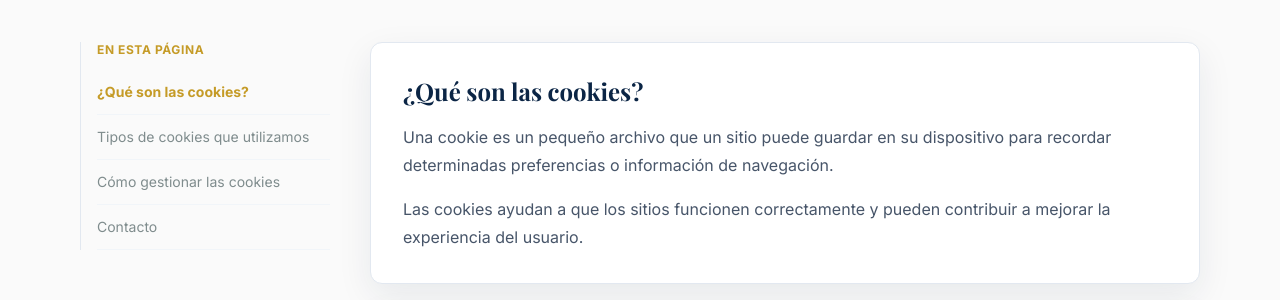
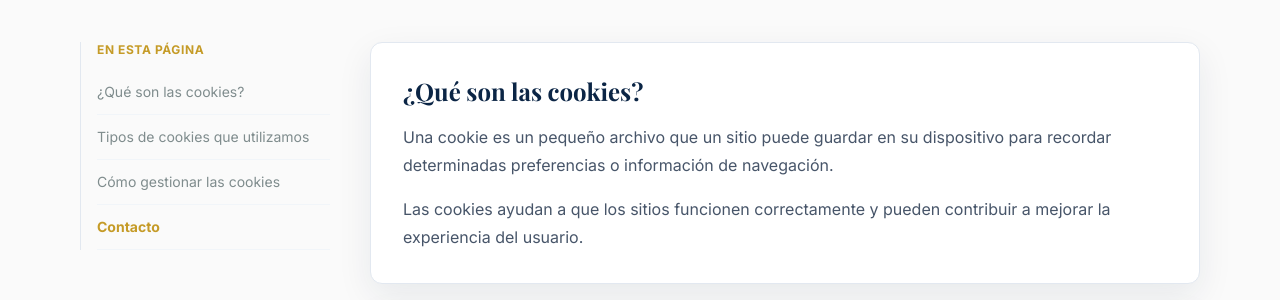
Before and after one commit to moyayasociados/WebSite, a Next.js app: page /politica-cookies in a window 1280 px wide. Shown: the part 327-627 px from the top of the page. Built offline with nearby package versions, Linux system fonts and the light colour scheme; no server answers; a web font is replaced by a local one.

Commit message:
fix navbar and sidebar

```diff
--- a/components/layout/header.tsx
+++ b/components/layout/header.tsx
@@ -15,7 +15,7 @@ import {
 } from "@/shared/lib/landing-navigation";
 export function Header({ config }: { config?: any }) {
   const [open, setOpen] = useState(false);
-  const [active, setActive] = useState("home");
+  const [active, setActive] = useState<string | null>("home");
   const nav = config?.navigation?.items ?? fallbackNavigation;
   const logoSrc =
     typeof config?.site?.logo === "string"
@@ -23,6 +23,10 @@ export function Header({ config }: { config?: any }) {
       : (config?.site?.logo?.src ?? siteConfig.logo.src);
   const logoAlt = config?.site?.name ?? siteConfig.name;
   useEffect(() => {
+    if (!isLandingPath(window.location.pathname)) {
+      setActive(null);
+      return;
+    }
     const sections = nav
       .map((x: any) =>
         document.getElementById(landingSectionFromPath(landingPath(x.href))),
--- a/features/legal/components/legal-page.tsx
+++ b/features/legal/components/legal-page.tsx
@@ -1,6 +1,6 @@
 "use client";
 import Link from "next/link";
-import { useState } from "react";
+import { useEffect, useState } from "react";
 
 type Section = { id: string; title: string; content: React.ReactNode };
 export function LegalPage({
@@ -15,6 +15,52 @@ export function LegalPage({
   sections: Section[];
 }) {
   const [active, setActive] = useState(sections[0]?.id);
+
+  useEffect(() => {
+    const sectionElements = sections
+      .map((section) => document.getElementById(section.id))
+      .filter((section): section is HTMLElement => section !== null);
+
+    if (!sectionElements.length) return;
+
+    const visibleSections = new Map<string, number>();
+
+    const updateActiveSection = () => {
+      const visible = Array.from(visibleSections.entries()).sort(
+        ([, firstRatio], [, secondRatio]) => secondRatio - firstRatio,
+      )[0];
+
+      if (visible) {
+        setActive(visible[0]);
+      }
+    };
+
+    const observer = new IntersectionObserver(
+      (entries) => {
+        entries.forEach((entry) => {
+          const id = entry.target.id;
+
+          if (entry.isIntersecting) {
+            visibleSections.set(id, entry.intersectionRatio);
+          } else {
+            visibleSections.delete(id);
+          }
+        });
+
+        updateActiveSection();
+      },
+      {
+        root: null,
+        rootMargin: "-20% 0px -55% 0px",
+        threshold: [0, 0.1, 0.25, 0.5, 0.75, 1],
+      },
+    );
+
+    sectionElements.forEach((section) => observer.observe(section));
+
+    return () => observer.disconnect();
+  }, [sections]);
+
   return (
     <main className="mx-auto min-h-screen w-full max-w-container px-4 pb-24 pt-32 md:px-10">
       <div className="mb-12 border-b border-slate-200 pb-8">
```
